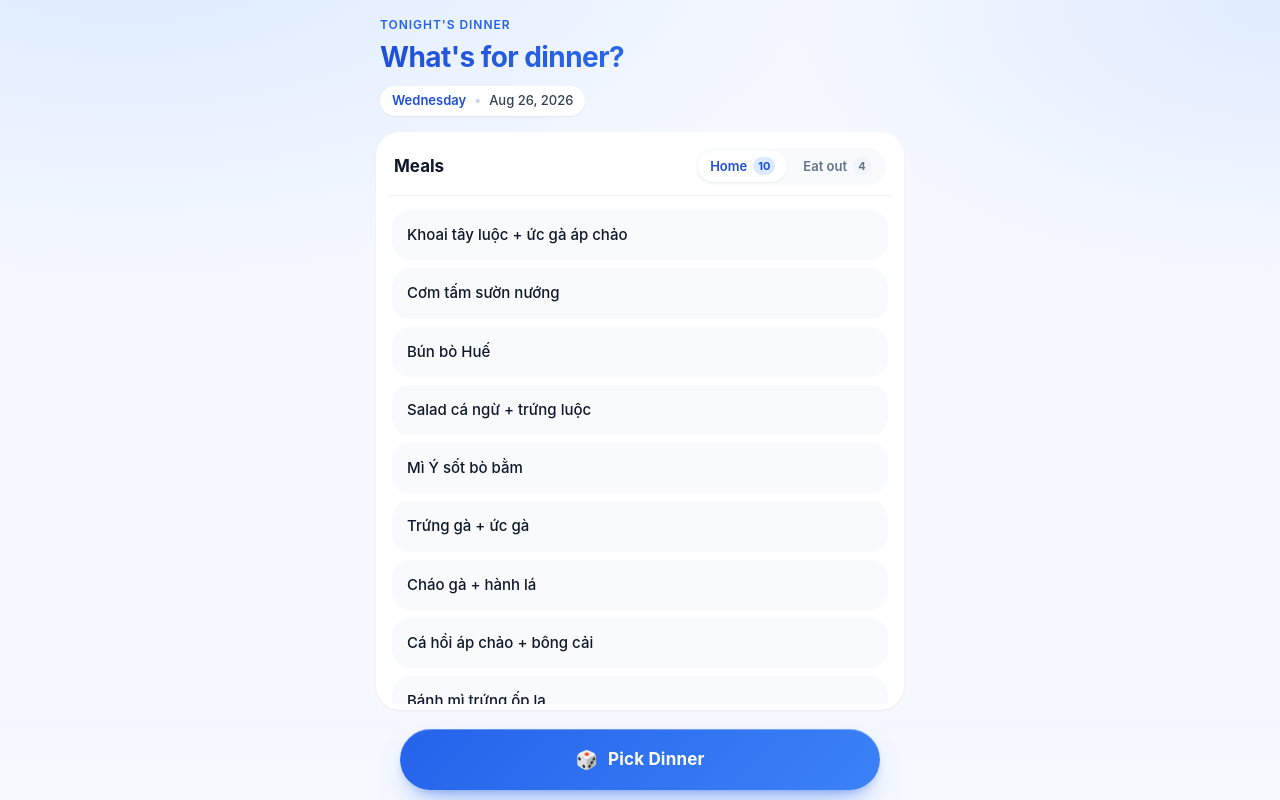
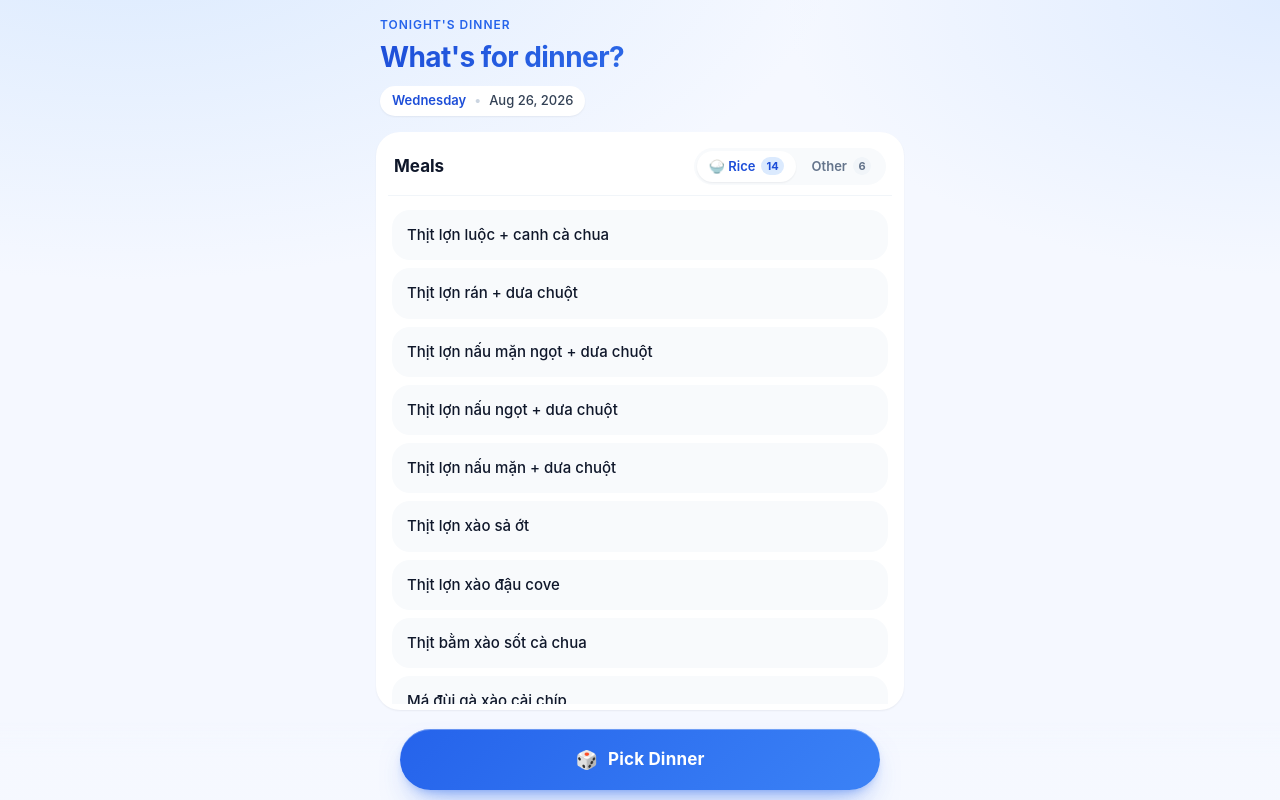
Before and after one commit to sanghandsondev/pick_dinner, a React (Vite) app: page / in a window 1280 px wide. Built offline with nearby package versions, Linux system fonts and the light colour scheme.

Commit message:
feat: rice/other categories, sorted meals with proper emojis, muted excluded style

```diff
--- a/src/App.tsx
+++ b/src/App.tsx
@@ -11,7 +11,7 @@ const MEALS: Meal[] = mealsData as Meal[];
 export default function App() {
   const [modalOpen, setModalOpen] = useState(false);
   const [dealMeal, setDealMeal] = useState<Meal | null>(null);
-  const [category, setCategory] = useState<MealCategory>("home");
+  const [category, setCategory] = useState<MealCategory>("rice");
   const [excludedIds, setExcludedIds] = useState<Set<string>>(new Set());
 
   const today = useMemo(() => new Date(), []);
@@ -71,8 +71,8 @@ export default function App() {
               onToggle={toggleExclude}
               category={category}
               onChangeCategory={setCategory}
-              homeCount={MEALS.filter((m) => m.category === "home").length}
-              eatOutCount={MEALS.filter((m) => m.category === "eat-out").length}
+              homeCount={MEALS.filter((m) => m.category === "rice").length}
+              eatOutCount={MEALS.filter((m) => m.category === "other").length}
             />
           </main>
           <PickDinnerButton
--- a/src/components/MealList.tsx
+++ b/src/components/MealList.tsx
@@ -32,21 +32,21 @@ export default function MealList({
           <button
             type="button"
             role="tab"
-            aria-selected={category === "home"}
-            className={`meal-tab${category === "home" ? " meal-tab--active" : ""}`}
-            onClick={() => onChangeCategory("home")}
+            aria-selected={category === "rice"}
+            className={`meal-tab${category === "rice" ? " meal-tab--active" : ""}`}
+            onClick={() => onChangeCategory("rice")}
           >
-            <span className="meal-tab__label">Home</span>
+            <span className="meal-tab__label">🍚 Rice</span>
             <span className="meal-tab__count">{homeCount}</span>
           </button>
           <button
             type="button"
             role="tab"
-            aria-selected={category === "eat-out"}
-            className={`meal-tab${category === "eat-out" ? " meal-tab--active" : ""}`}
-            onClick={() => onChangeCategory("eat-out")}
+            aria-selected={category === "other"}
+            className={`meal-tab${category === "other" ? " meal-tab--active" : ""}`}
+            onClick={() => onChangeCategory("other")}
           >
-            <span className="meal-tab__label">Eat out</span>
+            <span className="meal-tab__label">Other</span>
             <span className="meal-tab__count">{eatOutCount}</span>
           </button>
         </div>
--- a/src/data/meals.json
+++ b/src/data/meals.json
@@ -1,86 +1,22 @@
 [
-  {
-    "id": "m1",
-    "name": "Khoai tây luộc + ức gà áp chảo",
-    "emojis": ["🥔", "🍗"],
-    "category": "home"
-  },
-  {
-    "id": "m2",
-    "name": "Cơm tấm sườn nướng",
-    "emojis": ["🍚", "🍖"],
-    "category": "home"
-  },
-  {
-    "id": "m3",
-    "name": "Bún bò Huế",
-    "emojis": ["🍜", "🥩"],
-    "category": "home"
-  },
-  {
-    "id": "m4",
-    "name": "Salad cá ngừ + trứng luộc",
-    "emojis": ["🐟", "🥚", "🥗"],
-    "category": "home"
-  },
-  {
-    "id": "m5",
-    "name": "Mì Ý sốt bò bằm",
-    "emojis": ["🍝", "🐄"],
-    "category": "home"
-  },
-  {
-    "id": "m6",
-    "name": "Trứng gà + ức gà",
-    "emojis": ["🥚", "🍗"],
-    "category": "home"
-  },
-  {
-    "id": "m7",
-    "name": "Cháo gà + hành lá",
-    "emojis": ["🍲", "🍗", "🌿"],
-    "category": "home"
-  },
-  {
-    "id": "m8",
-    "name": "Cá hồi áp chảo + bông cải",
-    "emojis": ["🐟", "🥦"],
-    "category": "home"
-  },
-  {
-    "id": "m9",
-    "name": "Bánh mì trứng ốp la",
-    "emojis": ["🥖", "🍳"],
-    "category": "home"
-  },
-  {
-    "id": "m10",
-    "name": "Phở gà + quẩy",
-    "emojis": ["🍜", "🍗", "🥖"],
-    "category": "home"
-  },
-  {
-    "id": "o1",
-    "name": "Mì cay 7 cấp độ",
-    "emojis": ["🌶️", "🍜"],
-    "category": "eat-out"
-  },
-  {
-    "id": "o2",
-    "name": "Cơm rang đùi gà",
-    "emojis": ["🍚", "🍗"],
-    "category": "eat-out"
-  },
-  {
-    "id": "o3",
-    "name": "Bún chả",
-    "emojis": ["🍜", "🥩"],
-    "category": "eat-out"
-  },
-  {
-    "id": "o4",
-    "name": "Bún riêu cua",
-    "emojis": ["🍜", "🦀"],
-    "category": "eat-out"
-  }
+  { "id": "r1",  "name": "Thịt lợn luộc + canh cà chua",          "emojis": ["🥩", "🍅"], "category": "rice" },
+  { "id": "r2",  "name": "Thịt lợn rán + dưa chuột",              "emojis": ["🥩", "🥒"], "category": "rice" },
+  { "id": "r3",  "name": "Thịt lợn nấu mặn ngọt + dưa chuột",    "emojis": ["🥩", "🥒"], "category": "rice" },
+  { "id": "r4",  "name": "Thịt lợn nấu ngọt + dưa chuột",        "emojis": ["🥩", "🥒"], "category": "rice" },
+  { "id": "r5",  "name": "Thịt lợn nấu mặn + dưa chuột",         "emojis": ["🥩", "🥒"], "category": "rice" },
+  { "id": "r6",  "name": "Thịt lợn xào sả ớt",                    "emojis": ["🥩", "🌶️"], "category": "rice" },
+  { "id": "r7",  "name": "Thịt lợn xào đậu cove",                 "emojis": ["🥩", "🌿"], "category": "rice" },
+  { "id": "r8",  "name": "Thịt bằm xào sốt cà chua",              "emojis": ["🥩", "🍅"], "category": "rice" },
+  { "id": "r9",  "name": "Má đùi gà xào cải chíp",                "emojis": ["🍗", "🥬"], "category": "rice" },
+  { "id": "r10", "name": "Má đùi gà nấu xáo + dưa chuột",        "emojis": ["🍗", "🥒"], "category": "rice" },
+  { "id": "r11", "name": "Trứng thịt rán + dưa chuột",            "emojis": ["🥚", "🥒"], "category": "rice" },
+  { "id": "r12", "name": "Trứng rán/ốp la + dưa chuột",           "emojis": ["🥚", "🥒"], "category": "rice" },
+  { "id": "r13", "name": "Đậu phụ rán + canh cà chua",            "emojis": ["🫘", "🍅"], "category": "rice" },
+  { "id": "r14", "name": "Đậu phụ sốt cà chua",                   "emojis": ["🫘", "🍅"], "category": "rice" },
+  { "id": "o1",  "name": "Khoai tây luộc + ức gà luộc",           "emojis": ["🥔", "🍗"], "category": "other" },
+  { "id": "o2",  "name": "Mì cay",                                 "emojis": ["🌶️", "🍜"], "category": "other" },
+  { "id": "o3",  "name": "Cơm rang đùi gà xối mắm",               "emojis": ["🍚", "🍗"], "category": "other" },
+  { "id": "o4",  "name": "Bún riêu",                               "emojis": ["🦀", "🍜"], "category": "other" },
+  { "id": "o5",  "name": "Mì tôm xúc xích",                       "emojis": ["🍜", "🌭"], "category": "other" },
+  { "id": "o6",  "name": "Cháo gói",                               "emojis": ["🍲"],       "category": "other" }
 ]
--- a/src/styles/index.css
+++ b/src/styles/index.css
@@ -342,19 +342,12 @@ button:disabled {
 }
 
 .meal-card--excluded {
-  background: color-mix(in srgb, #fee2e2 55%, var(--surface));
-  border-color: color-mix(in srgb, #fca5a5 60%, transparent);
-  opacity: 0.55;
+  opacity: 0.38;
+  filter: grayscale(0.4);
 }
 
 .meal-card--excluded .meal-card__name {
-  text-decoration: line-through;
-  text-decoration-color: color-mix(in srgb, #ef4444 70%, transparent);
   color: var(--ink-500);
-}
-
-.meal-card--excluded .meal-card__emojis {
-  filter: grayscale(0.75);
 }
 
 .meal-card__name {
--- a/src/types.ts
+++ b/src/types.ts
@@ -1,4 +1,4 @@
-export type MealCategory = "home" | "eat-out";
+export type MealCategory = "rice" | "other";
 
 export interface Meal {
   id: string;
```
